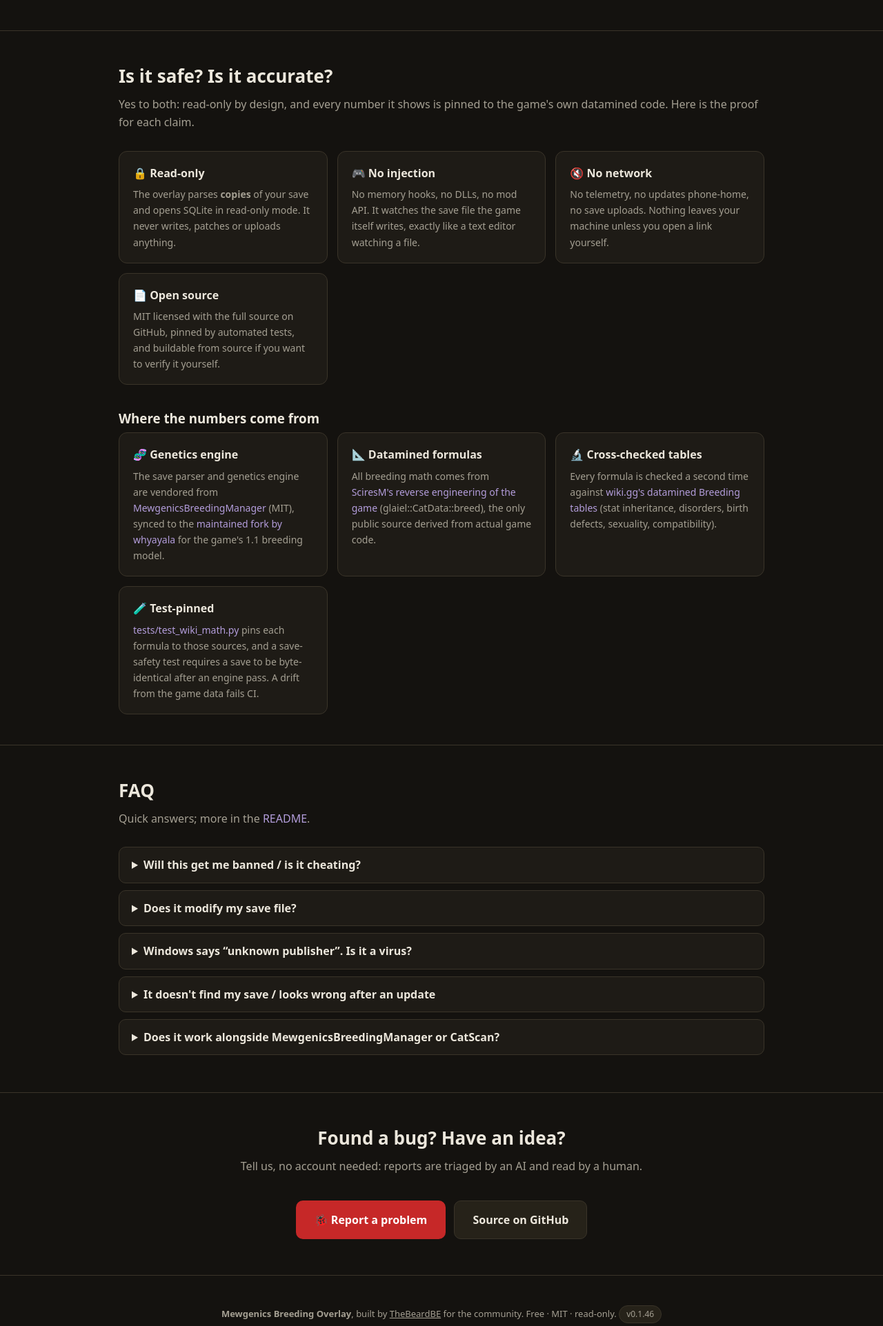
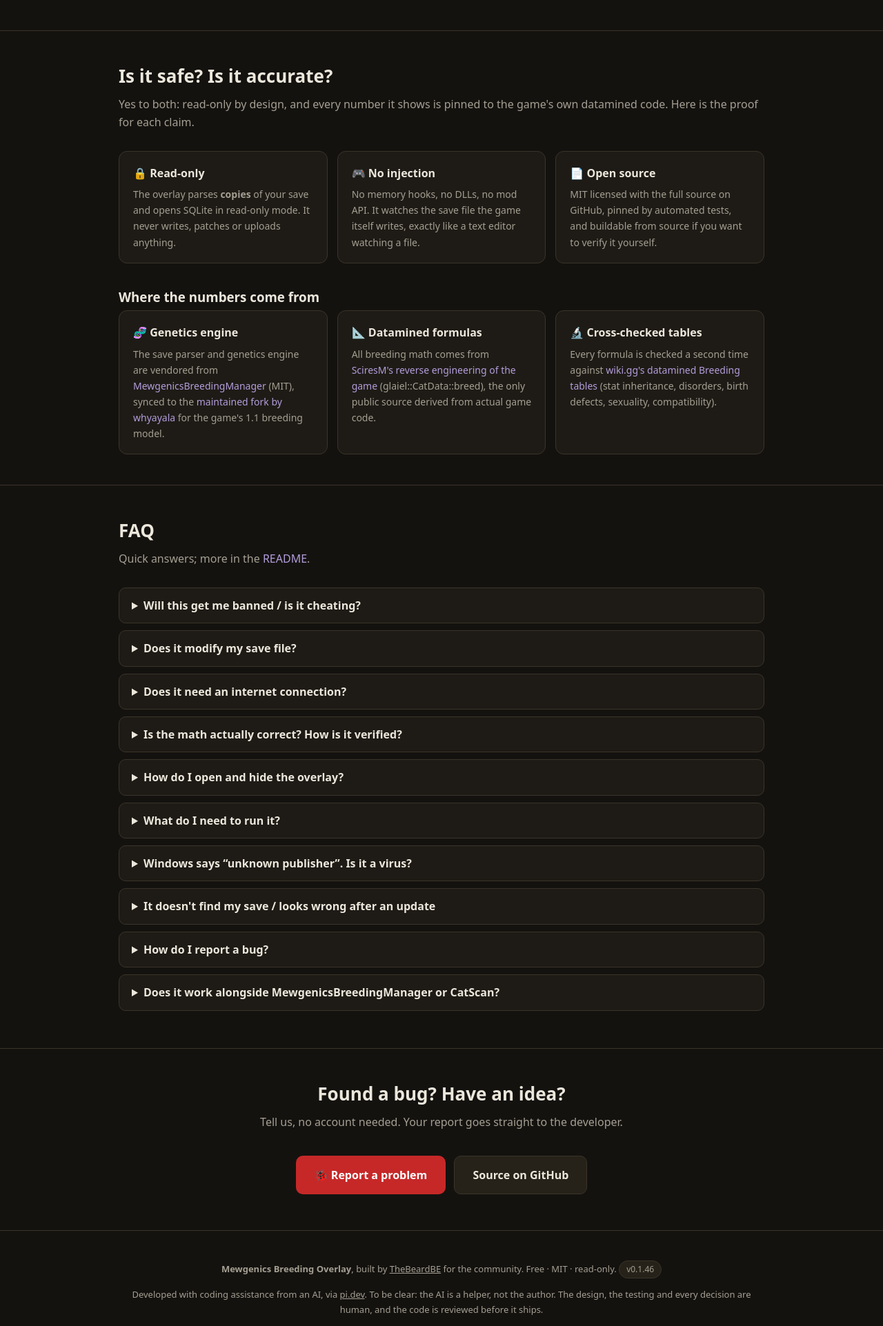
Before and after one commit to thebeardbe/mewgenics-overlay-website, a FastAPI app: page / in a window 1280 px wide. Shown: the part 3758-5681 px from the top of the page at 69% size. Run offline with FastAPI, Linux system fonts and the light colour scheme; data that the repository does not hold is empty.

Commit message:
Landing: FAQ covers network/accuracy topics; remove AI-triage mention
- Removed the 'No network' and 'Test-pinned' cards from the safety/accuracy
  section (their detail now lives in the FAQ where questions belong).
- FAQ expanded from the README: no-internet explanation, how the math is
  verified (datamined sources + test_wiki_math.py + byte-identical save
  test), how to open/hide the overlay, what you need to run it, save
  auto-detect + MEWGENICS_SAVES_ROOT, and how to report a bug (debug info +
  overlay.log). Unknown-publisher item moved next to the run instructions.
- Landing copy no longer says reports are AI-triaged; it simply says reports
  go straight to the developer (the footer's pi.dev note about coding
  assistance during development is unchanged).

Overlay README checked: already carries the datamined-formula sources and
test notes; no AI-triage mention anywhere; no changes needed.

19/19 tests green, no em-dashes.

```diff
--- a/templates/index.html
+++ b/templates/index.html
@@ -196,8 +196,6 @@
       SQLite in read-only mode. It never writes, patches or uploads anything.</p></div>
     <div class="card"><h3>🎮 No injection</h3><p>No memory hooks, no DLLs, no mod API. It watches the
       save file the game itself writes, exactly like a text editor watching a file.</p></div>
-    <div class="card"><h3>🔇 No network</h3><p>No telemetry, no updates phone-home, no save uploads.
-      Nothing leaves your machine unless you open a link yourself.</p></div>
     <div class="card"><h3>📄 Open source</h3><p>MIT licensed with the full source on GitHub,
       pinned by automated tests, and buildable from source if you want to verify it yourself.</p></div>
   </div>
@@ -215,10 +213,6 @@
     <div class="card"><h3>🔬 Cross-checked tables</h3><p>Every formula is checked a second time
       against <a href="https://mewgenics.wiki.gg/wiki/Breeding">wiki.gg's datamined Breeding
 tables</a> (stat inheritance, disorders, birth defects, sexuality, compatibility).</p></div>
-    <div class="card"><h3>🧪 Test-pinned</h3><p>
-      <a href="https://github.com/thebeardbe/mewgenics-breeding-overlay/blob/main/tests/test_wiki_math.py">
-      tests/test_wiki_math.py</a> pins each formula to those sources, and a save-safety test requires
-      a save to be byte-identical after an engine pass. A drift from the game data fails CI.</p></div>
   </div>
 </div></section>
 
@@ -232,12 +226,36 @@ tables</a> (stat inheritance, disorders, birth defects, sexuality, compatibility
   <details><summary>Does it modify my save file?</summary>
     <p>No, never. Save files are opened read-only, and live reads happen on a temporary copy. Pinned by
       an automated test.</p></details>
+  <details><summary>Does it need an internet connection?</summary>
+    <p>No. The app has no network code: it does not phone home, upload saves, check for updates or show
+      ads, and it works fully offline. Your browser only opens when you click a link yourself, such as
+      the Report button in the About box.</p></details>
+  <details><summary>Is the math actually correct? How is it verified?</summary>
+    <p>Every formula comes from the game's own datamined code (SciresM's reverse engineering, cross
+      checked against wiki.gg's tables; sources are listed in the footer) and is pinned by automated
+      tests in the repository, including <code>tests/test_wiki_math.py</code>. A change that drifts
+      from the game data fails the test suite instead of shipping. Saves are only ever read, and a
+      save-safety test requires them to stay byte-identical.</p></details>
+  <details><summary>How do I open and hide the overlay?</summary>
+    <p>Windows: press Ctrl+Shift+B anywhere. Linux and other platforms: use the tray icon (a global
+      hotkey is not available there). The 🧿 button toggles click-through so mouse clicks reach the
+      game, and the ✕ button hides the overlay.</p></details>
+  <details><summary>What do I need to run it?</summary>
+    <p>Just the download: the Windows and Linux binaries bundle everything, so there is no Python or
+      installer step (Linux: download, chmod +x, run; NixOS users can nix run the repo instead). You
+      need a real Mewgenics save for full functionality.</p></details>
   <details><summary>Windows says “unknown publisher”. Is it a virus?</summary>
     <p>No. Code-signing certificates cost money, so small open-source projects ship unsigned. Click
       <b>More info → Run anyway</b>, or build it yourself from the public source.</p></details>
   <details><summary>It doesn't find my save / looks wrong after an update</summary>
     <p>Mewgenics is early access and patches often, and a save format change can confuse the parser.
-      Report it with the <b>Feedback</b> button (include the game patch number) and it gets fixed fast.</p></details>
+      The app auto-detects saves on Windows and Linux/Proton. If it misses yours, pick the .sav with
+      the 📁 button, or set MEWGENICS_SAVES_ROOT. If it still looks wrong, report it with the
+      Feedback button and include the game patch number; it gets fixed fast.</p></details>
+  <details><summary>How do I report a bug?</summary>
+    <p>Open the About box (ℹ️) in the app and click Report a problem. No account is needed. The Copy
+      debug info button puts your version, OS and save details on the clipboard to paste into the
+      form; if the app crashed, the tail of <code>overlay.log</code> helps too.</p></details>
   <details><summary>Does it work alongside MewgenicsBreedingManager or CatScan?</summary>
     <p>Yes. It's built on MBM's genetics engine (credited) and reads the same saves; use whichever tool
       suits the moment. They complement each other.</p></details>
@@ -245,7 +263,7 @@ tables</a> (stat inheritance, disorders, birth defects, sexuality, compatibility
 
 <section id="feedback" class="cta"><div class="wrap">
   <h2>Found a bug? Have an idea?</h2>
-  <p class="sub">Tell us, no account needed: reports are triaged by an AI and read by a human.</p>
+  <p class="sub">Tell us, no account needed. Your report goes straight to the developer.</p>
   <a class="btn primary" href="/report">🐞 Report a problem</a>
   <a class="btn secondary" href="https://github.com/thebeardbe/mewgenics-breeding-overlay">Source on GitHub</a>
 </div></section>
```
